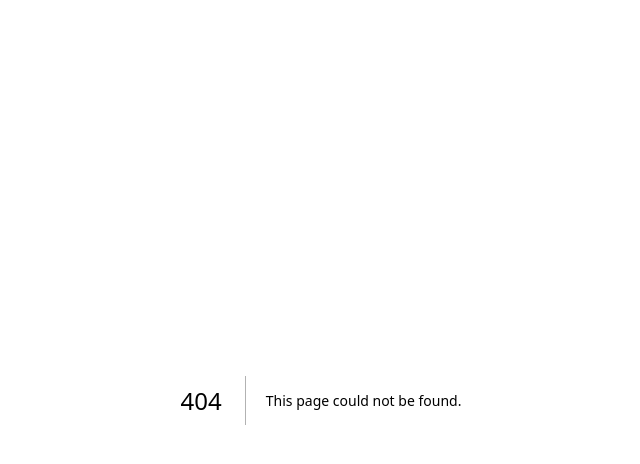
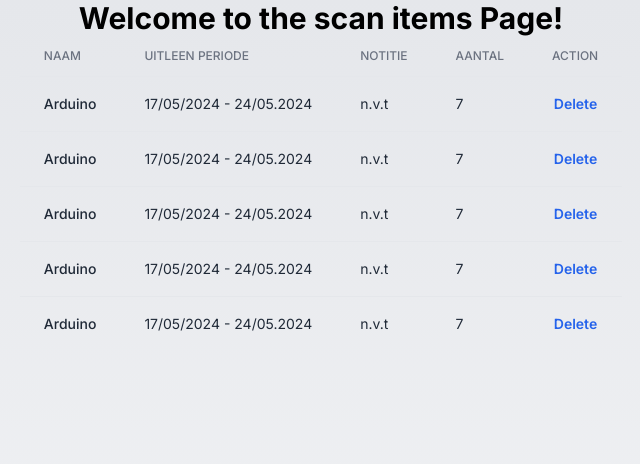
Before and after one commit to Sintayu-de-Kuiper/inventory-management-system, a Next.js app: page /lend in a window 1280 px wide. Before the commit this address had no page. Shown: the top 464 px of the page, without its empty margins (319-959 px from the left). Built offline with nearby package versions, Linux system fonts and the light colour scheme.

Commit message:
item table

```diff
--- /dev/null
+++ b/src/app/lend/page.tsx
@@ -0,0 +1,171 @@
+import Head from "next/head";
+
+export default function main() {
+  return (
+    <div>
+      <Head>
+        <title>scan items</title>
+      </Head>
+      <main className="flex min-h-screen flex-col items-center bg-gradient-to-b from-gray-200 to-gray-100">
+        <h1 className="text-3xl font-bold">Welcome to the scan items Page!</h1>
+
+        <div className="flex flex-col">
+          <div className="-m-1.5 overflow-x-auto">
+            <div className="inline-block min-w-full p-1.5 align-middle">
+              <div className="overflow-hidden">
+                <table className="min-w-full divide-y divide-gray-200">
+                  <thead>
+                    <tr>
+                      <th
+                        scope="col"
+                        className="px-6 py-3 text-start text-xs font-medium uppercase text-gray-500"
+                      >
+                        Naam
+                      </th>
+                      <th
+                        scope="col"
+                        className="px-6 py-3 text-start text-xs font-medium uppercase text-gray-500"
+                      >
+                        Uitleen Periode
+                      </th>
+                      <th
+                        scope="col"
+                        className="px-6 py-3 text-start text-xs font-medium uppercase text-gray-500"
+                      >
+                        Notitie
+                      </th>
+                      <th
+                        scope="col"
+                        className="px-6 py-3 text-end text-xs font-medium uppercase text-gray-500"
+                      >
+                        Aantal
+                      </th>
+                      <th
+                        scope="col"
+                        className="px-6 py-3 text-end text-xs font-medium uppercase text-gray-500"
+                      >
+                        Action
+                      </th>
+                    </tr>
+                  </thead>
+                  <tbody className="divide-y divide-gray-200">
+                    <tr className="hover:bg-gray-100">
+                      <td className="whitespace-nowrap px-6 py-4 text-sm font-medium text-gray-800">
+                        Arduino
+                      </td>
+                      <td className="whitespace-nowrap px-6 py-4 text-sm text-gray-800">
+                        17/05/2024 - 24/05.2024
+                      </td>
+                      <td className="whitespace-nowrap px-6 py-4 text-sm text-gray-800">
+                        n.v.t
+                      </td>
+                      <td className="whitespace-nowrap px-6 py-4 text-sm text-gray-800">
+                        7
+                      </td>
+                      <td className="whitespace-nowrap px-6 py-4 text-end text-sm font-medium">
+                        <button
+                          type="button"
+                          className="inline-flex items-center gap-x-2 rounded-lg border border-transparent text-sm font-semibold text-blue-600 hover:text-blue-800 disabled:pointer-events-none disabled:opacity-50"
+                        >
+                          Delete
+                        </button>
+                      </td>
+                    </tr>
+                    <tr className="hover:bg-gray-100">
+                      <td className="whitespace-nowrap px-6 py-4 text-sm font-medium text-gray-800">
+                        Arduino
+                      </td>
+                      <td className="whitespace-nowrap px-6 py-4 text-sm text-gray-800">
+                        17/05/2024 - 24/05.2024
+                      </td>
+                      <td className="whitespace-nowrap px-6 py-4 text-sm text-gray-800">
+                        n.v.t
+                      </td>
+                      <td className="whitespace-nowrap px-6 py-4 text-sm text-gray-800">
+                        7
+                      </td>
+                      <td className="whitespace-nowrap px-6 py-4 text-end text-sm font-medium">
+                        <button
+                          type="button"
+                          className="inline-flex items-center gap-x-2 rounded-lg border border-transparent text-sm font-semibold text-blue-600 hover:text-blue-800 disabled:pointer-events-none disabled:opacity-50"
+                        >
+                          Delete
+                        </button>
+                      </td>
+                    </tr>
+                    <tr className="hover:bg-gray-100">
+                      <td className="whitespace-nowrap px-6 py-4 text-sm font-medium text-gray-800">
+                        Arduino
+                      </td>
+                      <td className="whitespace-nowrap px-6 py-4 text-sm text-gray-800">
+                        17/05/2024 - 24/05.2024
+                      </td>
+                      <td className="whitespace-nowrap px-6 py-4 text-sm text-gray-800">
+                        n.v.t
+                      </td>
+                      <td className="whitespace-nowrap px-6 py-4 text-sm text-gray-800">
+                        7
+                      </td>
+                      <td className="whitespace-nowrap px-6 py-4 text-end text-sm font-medium">
+                        <button
+                          type="button"
+                          className="inline-flex items-center gap-x-2 rounded-lg border border-transparent text-sm font-semibold text-blue-600 hover:text-blue-800 disabled:pointer-events-none disabled:opacity-50"
+                        >
+                          Delete
+                        </button>
+                      </td>
+                    </tr>
+                    <tr className="hover:bg-gray-100">
+                      <td className="whitespace-nowrap px-6 py-4 text-sm font-medium text-gray-800">
+                        Arduino
+                      </td>
+                      <td className="whitespace-nowrap px-6 py-4 text-sm text-gray-800">
+                        17/05/2024 - 24/05.2024
+                      </td>
+                      <td className="whitespace-nowrap px-6 py-4 text-sm text-gray-800">
+                        n.v.t
+                      </td>
+                      <td className="whitespace-nowrap px-6 py-4 text-sm text-gray-800">
+                        7
+                      </td>
+                      <td className="whitespace-nowrap px-6 py-4 text-end text-sm font-medium">
+                        <button
+                          type="button"
+                          className="inline-flex items-center gap-x-2 rounded-lg border border-transparent text-sm font-semibold text-blue-600 hover:text-blue-800 disabled:pointer-events-none disabled:opacity-50"
+                        >
+                          Delete
+                        </button>
+                      </td>
+                    </tr>
+                    <tr className="hover:bg-gray-100">
+                      <td className="whitespace-nowrap px-6 py-4 text-sm font-medium text-gray-800">
+                        Arduino
+                      </td>
+                      <td className="whitespace-nowrap px-6 py-4 text-sm text-gray-800">
+                        17/05/2024 - 24/05.2024
+                      </td>
+                      <td className="whitespace-nowrap px-6 py-4 text-sm text-gray-800">
+                        n.v.t
+                      </td>
+                      <td className="whitespace-nowrap px-6 py-4 text-sm text-gray-800">
+                        7
+                      </td>
+                      <td className="whitespace-nowrap px-6 py-4 text-end text-sm font-medium">
+                        <button
+                          type="button"
+                          className="inline-flex items-center gap-x-2 rounded-lg border border-transparent text-sm font-semibold text-blue-600 hover:text-blue-800 disabled:pointer-events-none disabled:opacity-50"
+                        >
+                          Delete
+                        </button>
+                      </td>
+                    </tr>
+                  </tbody>
+                </table>
+              </div>
+            </div>
+          </div>
+        </div>
+      </main>
+    </div>
+  );
+}
```
